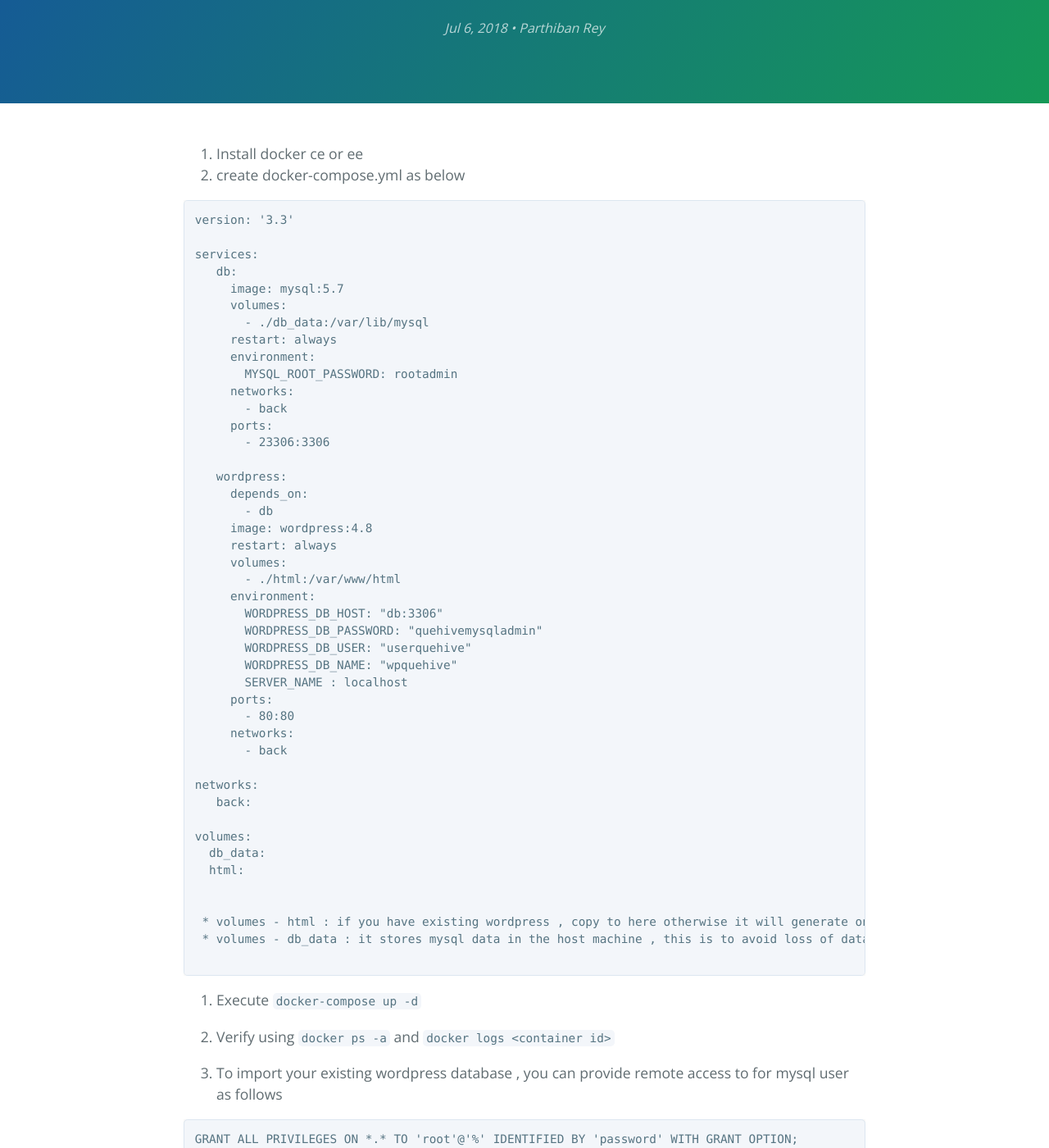
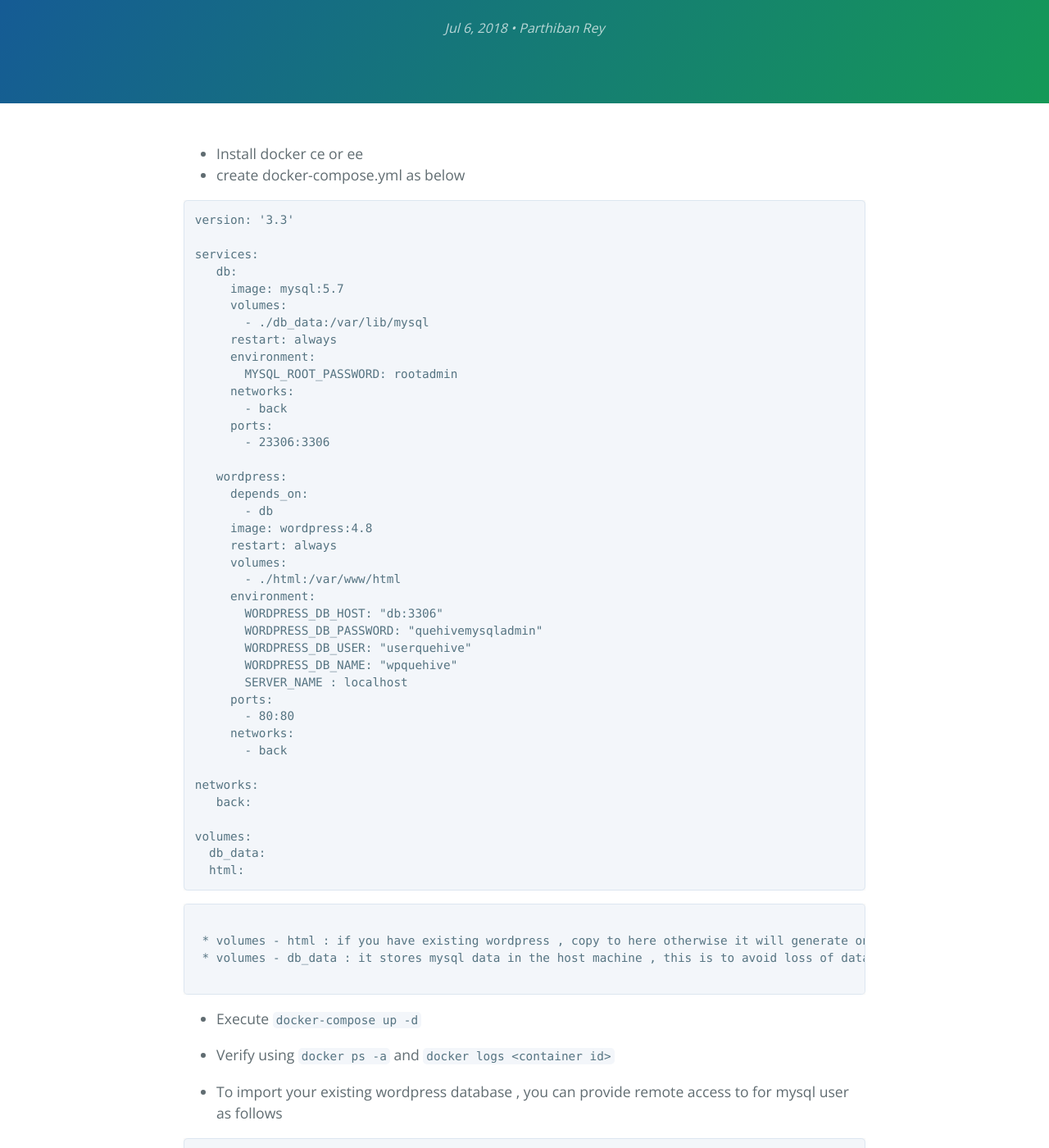
Before and after one commit to nutraces/nutraces.github.io, a Jekyll site: the page built from _posts/2018-07-06-wordpress-docker-setup-migrate.md, in a window 1280 px wide and 1400 px high, scrolled down 224 px. Shown: the whole window at 82% size. Built offline with Jekyll 4.4.1, drawn with Linux system fonts in a browser that asks for light colours; part of the change alters nothing that is shown.

````diff
--- a/_posts/2018-07-06-wordpress-docker-setup-migrate.md
+++ b/_posts/2018-07-06-wordpress-docker-setup-migrate.md
@@ -4,8 +4,8 @@ title: "How to setup wordpress using docker"
 ---
 
 
-1. Install docker ce or ee
-2. create docker-compose.yml as below
+* Install docker ce or ee
+* create docker-compose.yml as below
 
 ```
 version: '3.3'
@@ -47,18 +47,20 @@ networks:
 volumes:
   db_data:
   html:
+ ```
 
+ ```
 
  * volumes - html : if you have existing wordpress , copy to here otherwise it will generate one during installation
  * volumes - db_data : it stores mysql data in the host machine , this is to avoid loss of data during container restart/redeploy
 
  ```
 
-3. Execute `docker-compose up -d`
+* Execute `docker-compose up -d`
 
-4. Verify using `docker ps -a` and `docker logs <container id>`
+* Verify using `docker ps -a` and `docker logs <container id>`
 
-5. To import your existing wordpress database , you can provide remote access to for mysql user as follows
+* To import your existing wordpress database , you can provide remote access to for mysql user as follows
 
 ```
 GRANT ALL PRIVILEGES ON *.* TO 'root'@'%' IDENTIFIED BY 'password' WITH GRANT OPTION;
@@ -71,9 +73,9 @@ FLUSH PRIVILEGES;
 
 ```
 
-6. Import the existing database
+* Import the existing database
 
-7. Update migration script for localhost docker deployment as
+* Update migration script for localhost docker deployment as
 
 ```
 UPDATE wp_options SET option_value = replace(option_value, 'http://example.com', 'http://127.0.0.1') WHERE option_name = 'home' OR option_name = 'siteurl';
@@ -83,8 +85,8 @@ UPDATE wp_postmeta SET meta_value = replace(meta_value,'http://example.com','htt
 commit;
 ```
 
-8. Expose 80 port in the host machine to access the application
+* Expose 80 port in the host machine to access the application
 
-9. Verify the application http://example.com or http://localhost
+* Verify the application http://example.com or http://localhost
 
-10. Also, If you use nginx you can expose the wordpress ports to different and configure the same in nginx
+* Also, If you use nginx you can expose the wordpress ports to different and configure the same in nginx
````
